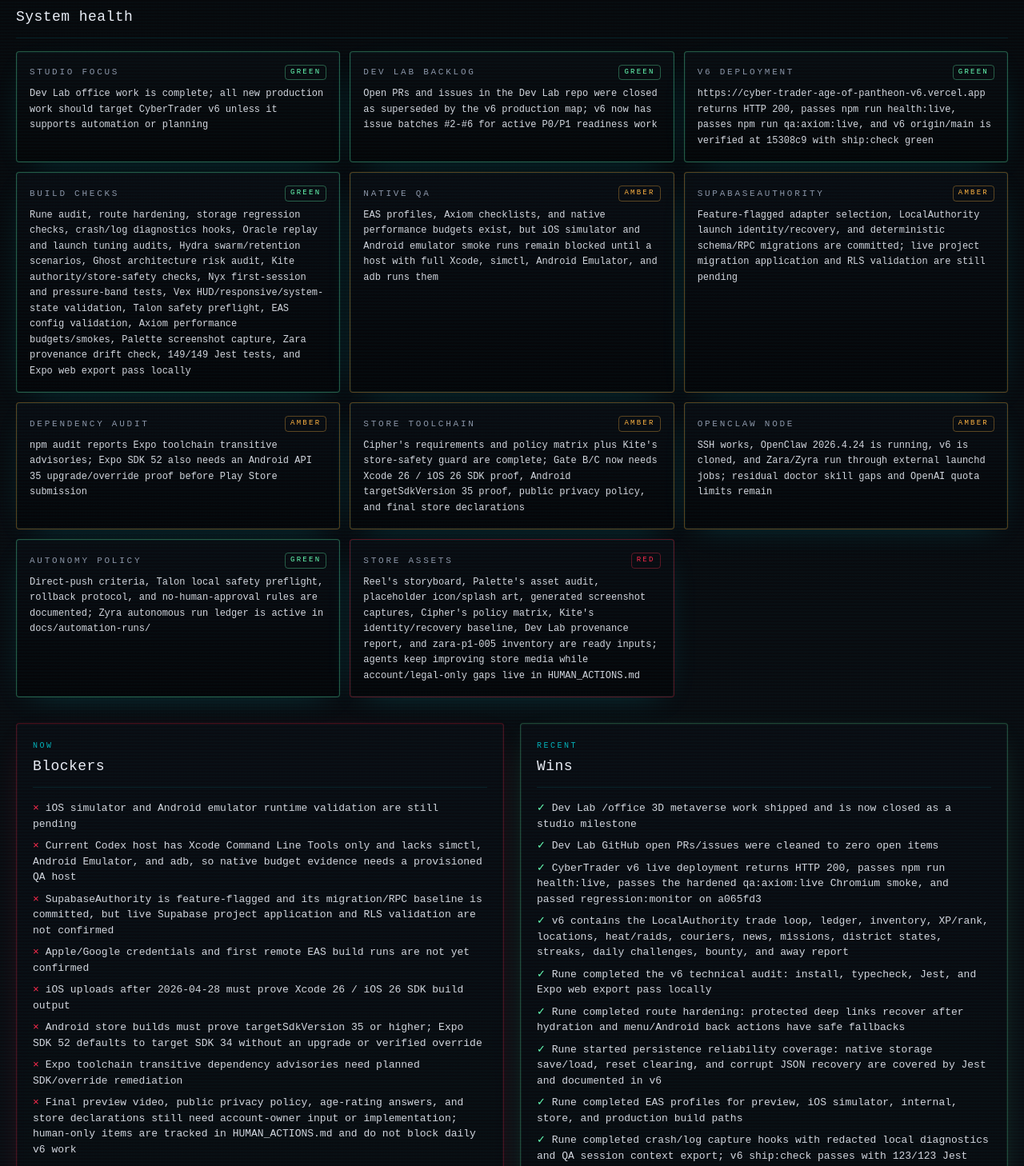
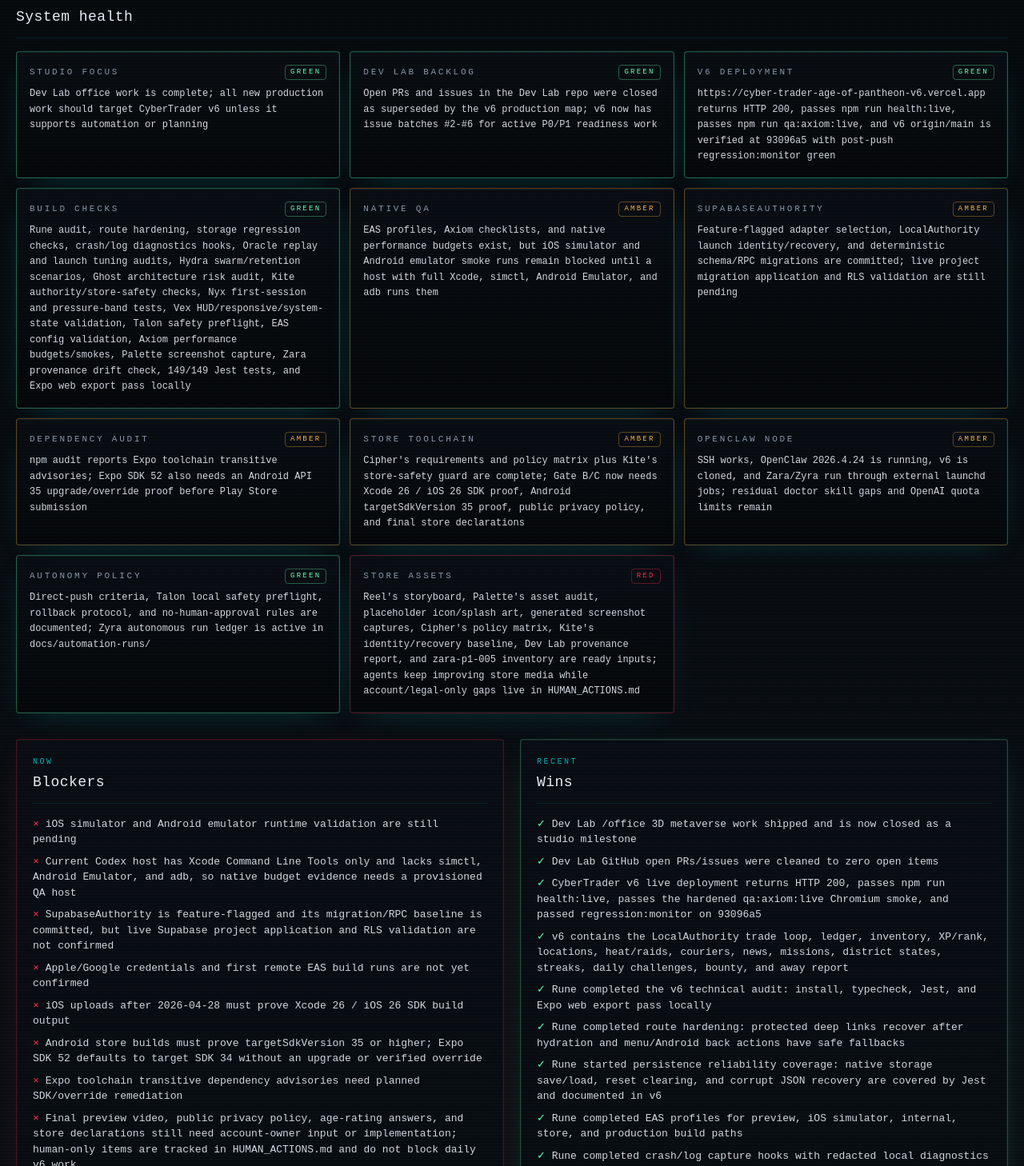
Before and after one commit to GHX5T-SOL/Dev-lab-of-CyberTrader-Age-of-Pantheon-, a Next.js app in the folder web/: page /office/status in a window 1280 px wide. Shown: the part 792-2250 px from the top of the page at 80% size. Built offline with nearby package versions, Linux system fonts and the light colour scheme; no server answers.

Commit message:
axiom-p1-004: sync qa monitor status

```diff
--- a/web/src/data/roadmap.ts
+++ b/web/src/data/roadmap.ts
@@ -103,7 +103,7 @@
       "Hydra market-swarm scenarios plus first-20 retention/churn watch fixtures",
       "v6 GitHub issue batches for active P0/P1 readiness work",
       "PirateOS polish, AgentOS rank-5 systems, and PantheonOS late-game territory roadmap",
-      "Live Vercel smoke passes on verified v6 origin/main 15308c9",
+      "Live Vercel smoke passes on verified v6 origin/main 93096a5",
       "iOS simulator smoke passes",
       "Android emulator smoke passes",
       "First 10-minute player loop complete without developer guidance",
--- a/web/src/data/status.ts
+++ b/web/src/data/status.ts
@@ -36,7 +36,7 @@
   recentWins: [
     "Dev Lab /office 3D metaverse work shipped and is now closed as a studio milestone",
     "Dev Lab GitHub open PRs/issues were cleaned to zero open items",
-    "CyberTrader v6 live deployment returns HTTP 200, passes npm run health:live, passes the hardened qa:axiom:live Chromium smoke, and passed regression:monitor on a065fd3",
+    "CyberTrader v6 live deployment returns HTTP 200, passes npm run health:live, passes the hardened qa:axiom:live Chromium smoke, and passed regression:monitor on 93096a5",
     "v6 contains the LocalAuthority trade loop, ledger, inventory, XP/rank, locations, heat/raids, couriers, news, missions, district states, streaks, daily challenges, bounty, and away report",
     "Rune completed the v6 technical audit: install, typecheck, Jest, and Expo web export pass locally",
     "Rune completed route hardening: protected deep links recover after hydration and menu/Android back actions have safe fallbacks",
@@ -53,7 +53,7 @@
     "Kite completed the store-safe wallet/token boundary review: shared Legal/Settings copy now has prohibited-claims tests for real-money, investment, regulated-market, prize, and signing-material language",
     "Axiom completed the store-submission regression checklist; the current v6 local check path passes with 139/139 Jest tests",
     "Axiom completed launch performance budgets with npm run perf:budgets plus native cold-start, memory, latency, and runtime-error targets for axiom-p0-001",
-    "Axiom completed the player smoke route: npm run qa:smoke covers intro, login, tutorial, buy, sell, inventory, and settings on the rebuilt web export",
+    "Axiom completed and re-hardened the player smoke route: npm run qa:smoke covers intro, login, tutorial, buy, sell, inventory, and settings/local identity recovery on the rebuilt web export",
     "Axiom completed performance budgets: npm run perf:budgets enforces web export thresholds and Gate B now has numeric native targets",
     "Nyx completed first-session loop tightening with live home/terminal cues, a manual market tick action, and starter VBLM profit tests",
     "Nyx completed 10-minute demo pressure tuning with starter, route-runner, and contraband strategy bands",
@@ -71,8 +71,8 @@
     "Cipher completed the privacy/token/simulated-trading/age-rating risk matrix with required policy copy and legal escalation triggers",
     "Hydra completed deterministic market-swarm scenarios for balanced beta, novice onramp, contraband risk-spike, and speedrun race cohorts",
     "Hydra completed first-20-player retention/churn scenarios with five personas, four beta cohorts, churn triggers, and Game Designer handoff notes",
-    "Zyra/Codex hardened the live Axiom smoke in v6 commits 5481191, d5a0a83, 98f1623, daa33e9, and ff7b7c3; live smoke and qa:smoke both pass",
-    "Codex pushed v6 commit 15308c9 to origin/main after verifying ship:check with 149/149 Jest tests and post-push live health HTTP 200",
+    "Zyra/Codex hardened the live and local Axiom smokes in v6 commits 5481191, d5a0a83, 98f1623, daa33e9, ff7b7c3, and 93096a5; live smoke and qa:smoke both pass",
+    "Codex pushed v6 commit 93096a5 to origin/main after verifying safety:autonomous, qa:smoke, qa:axiom:live, and post-push regression:monitor",
     "Talon/Zyra completed the rollback and incident protocol: P0/P1/P2 severity tiers, bad-commit detection signals, Vercel dashboard and CLI rollback, git revert procedure, native build rollback (Gate B+), escalation contacts, and post-incident note template are all documented",
     "Compass created v6 GitHub issue batches #2-#6 for the active P0/P1 readiness work, with owner and priority mapping in each issue body",
     "New autonomous v6 task map assigns work to the AI Council, Codex automations, Zara, and Zyra, with Ghost/Zoro treated as optional observers",
@@ -93,7 +93,7 @@
     {
       label: "v6 deployment",
       state: "green",
-      detail: "https://cyber-trader-age-of-pantheon-v6.vercel.app returns HTTP 200, passes npm run health:live, passes npm run qa:axiom:live, and v6 origin/main is verified at 15308c9 with ship:check green",
+      detail: "https://cyber-trader-age-of-pantheon-v6.vercel.app returns HTTP 200, passes npm run health:live, passes npm run qa:axiom:live, and v6 origin/main is verified at 93096a5 with post-push regression:monitor green",
     },
     {
       label: "Build checks",
--- a/web/src/data/tasks.ts
+++ b/web/src/data/tasks.ts
@@ -656,7 +656,7 @@
     acceptanceCriteria: ["Smoke path can be repeated", "Failure output is actionable", "CI-friendly command exists"],
     tags: ["automation", "qa", "smoke"],
     notes:
-      "Completed 2026-04-28. v6 npm run qa:smoke builds the Expo web export and runs an intro -> login -> tutorial -> terminal -> buy -> wait-tick -> sell -> inventory -> settings Playwright route. Commits 98f1623, daa33e9, and ff7b7c3 add the route, harden visible-text assertions/post-execute polling/runtime-error filtering, and serve the app shell for direct SPA route fallbacks. Validated with ship:check, health:live, qa:smoke, and qa:axiom:live.",
+      "Completed 2026-04-28 and re-hardened in v6 93096a5. npm run qa:smoke builds the Expo web export and runs an intro -> login -> tutorial -> terminal -> buy -> wait-tick -> sell -> inventory -> settings/local identity recovery Playwright route. Commits 98f1623, daa33e9, ff7b7c3, and 93096a5 add the route, harden visible-text assertions/post-execute polling/runtime-error filtering, serve the app shell for direct SPA route fallbacks, and align the Settings marker with current LocalAuthority recovery copy. Validated with safety:autonomous, regression:monitor, qa:smoke, and qa:axiom:live.",
     links: [{ label: "Player smoke route note", href: `${v6}/blob/main/docs/release/axiom-p1-004-smoke-route.md` }],
   }),
 
@@ -860,7 +860,7 @@
     dependencies: ["zyra-p0-001"],
     acceptanceCriteria: ["Live URL is checked", "Failures create a task or commit a status note", "No silent broken deploys"],
     tags: ["qa", "vercel", "monitoring"],
-    notes: "Monitor pass 2026-04-28 (run 20260428T172404Z-codex): v6 head a065fd3 is live-health green; health:live returned HTTP 200 with Vercel cache HIT; qa:axiom:live passed 1/1; regression:monitor passed typecheck, Jest, and health:live. Full native iOS/Android QA remains the next Gate B blocker.",
+    notes: "Monitor pass 2026-04-28 (run 20260428T215444Z-codex): v6 head 93096a5 is live-health green; health:live returned HTTP 200 with Vercel cache HIT; qa:axiom:live passed 1/1; qa:smoke passed 1/1 on rebuilt Expo web; regression:monitor passed typecheck, Jest, and health:live. Full native iOS/Android QA remains the next Gate B blocker.",
     links: [
       { label: "v6 deployment", href: live },
       { label: "Live health check note", href: `${v6}/blob/main/docs/release/zyra-p0-002-live-health-check.md` },
@@ -888,7 +888,7 @@
     acceptanceCriteria: ["Local web regression is automated", "Live deployment smoke is automated", "Native/store metadata gaps remain explicit"],
     tags: ["qa", "web", "automation"],
     notes:
-      "Completed 2026-04-26 and hardened 2026-04-28. v6 qa/axiom-web-regression.spec.ts covers the web-surface subset of the Axiom checklist, with npm run qa:axiom and npm run qa:axiom:live; live smoke waits for visible boot-shell markers, d5a0a83 widens readiness after the Rune diagnostics merge, and commits 98f1623/daa33e9/ff7b7c3 add and harden the axiom-p1-004 player smoke route.",
+      "Completed 2026-04-26 and hardened 2026-04-28. v6 qa/axiom-web-regression.spec.ts covers the web-surface subset of the Axiom checklist, with npm run qa:axiom and npm run qa:axiom:live; live smoke waits for visible boot-shell markers, d5a0a83 widens readiness after the Rune diagnostics merge, and commits 98f1623/daa33e9/ff7b7c3/93096a5 add and harden the axiom-p1-004 player smoke route.",
     links: [{ label: "Axiom web regression", href: `${v6}/blob/main/qa/axiom-web-regression.spec.ts` }],
   }),
   task({
```
Also changed, not shown: 4 other files (tests, documents, lock files or other folders).
